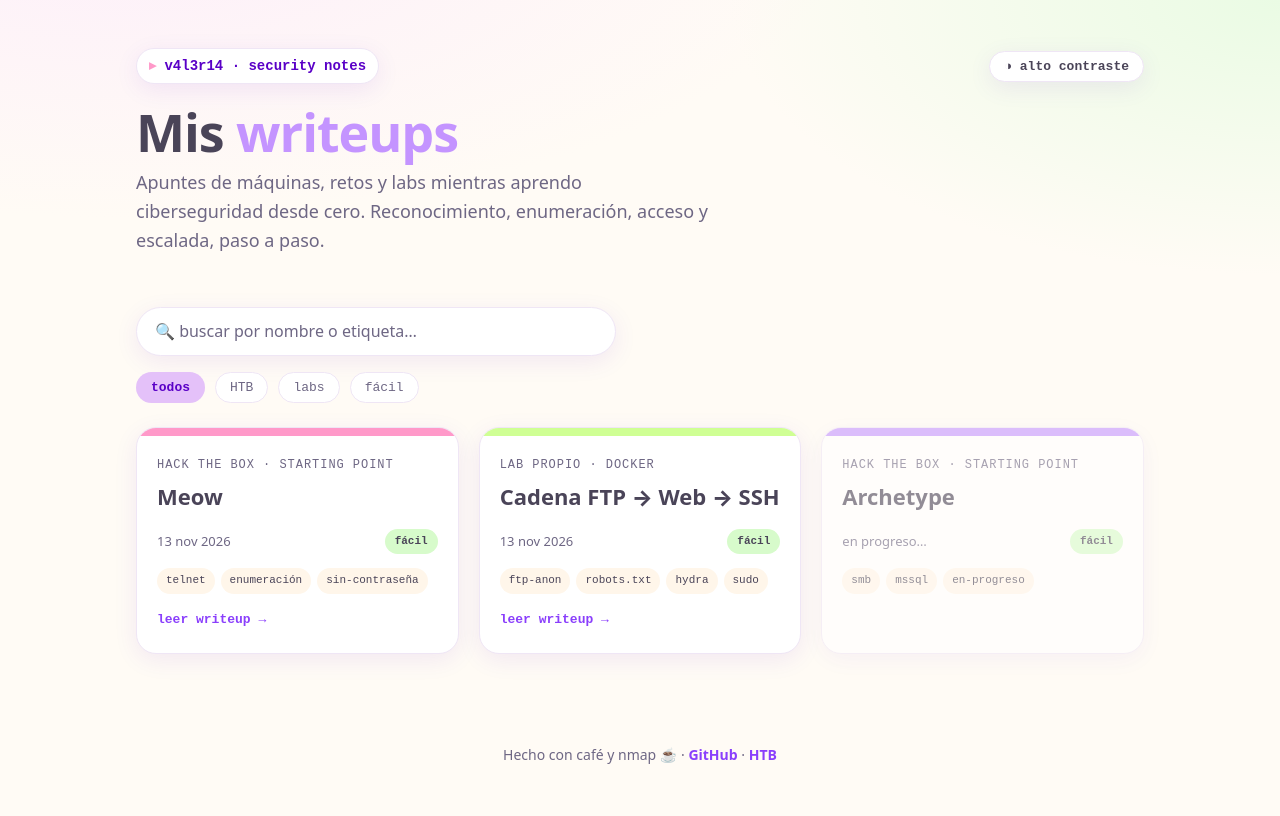
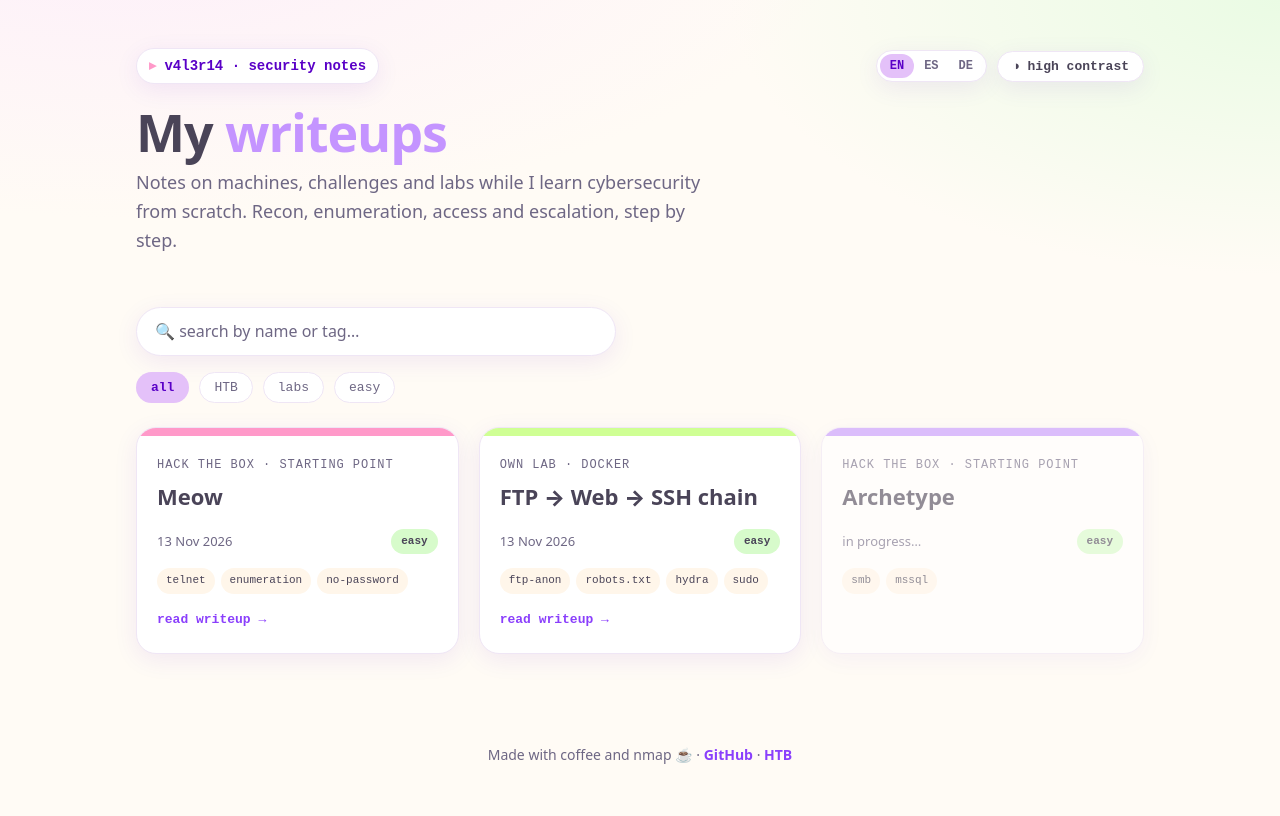
Before and after one commit to val-velvaz/CTF-Writeups, a plain HTML site: page index.html in a window 1280 px wide. Drawn offline with Linux system fonts and the light colour scheme.

Commit message:
Selector de idioma (EN por defecto, ES, DE) con traducciones estáticas
Co-Authored-By: Claude Opus 5.5 <noreply@anthropic.com>
Claude-Session: https://claude.ai/code/session_013NhCNnCrnsszyTXqxv57mV

```diff
--- a/assets/css/components.css
+++ b/assets/css/components.css
@@ -27,6 +27,31 @@ h1 {
 h1 .accent { color: var(--lavender-2, var(--accent)); }
 :root[data-theme="contrast"] h1 .accent { color: var(--neon-pink); }
 .tagline { color: var(--text-soft); font-size: 18px; max-width: 56ch; }
+
+/* ---------- Controles del header (idioma + tema) ---------- */
+.controls { display: flex; align-items: center; gap: 10px; flex-wrap: wrap; }
+.lang-switch {
+  display: inline-flex; background: var(--surface); border: 1px solid var(--border);
+  border-radius: 999px; padding: 3px; box-shadow: var(--shadow);
+}
+.lang-switch__btn {
+  font-family: var(--font-mono); font-size: 12px; font-weight: 600;
+  border: 0; background: transparent; color: var(--text-soft);
+  padding: 5px 10px; border-radius: 999px; cursor: pointer;
+}
+.lang-switch__btn[aria-pressed="true"] { background: var(--accent-soft); color: var(--accent); }
+:root[data-theme="contrast"] .lang-switch__btn[aria-pressed="true"] { color: #000; }
+
+/* El botón de tema tiene dos textos; se ve el que toca según el tema */
+.theme-toggle .to-pastel { display: none; }
+:root[data-theme="contrast"] .theme-toggle .to-pastel { display: inline; }
+:root[data-theme="contrast"] .theme-toggle .to-contrast { display: none; }
+
+/* Aviso "este writeup no está en tu idioma" */
+.notice {
+  margin-top: 20px !important; padding: 10px 14px; border-radius: var(--radius-sm);
+  background: var(--surface-2); border: 1px dashed var(--tone-lav); color: var(--text); font-size: 15px;
+}
 
 /* ---------- Buscador ---------- */
 .search { margin: 28px 0 0; }
--- /dev/null
+++ b/assets/i18n/en.json
@@ -0,0 +1,36 @@
+{
+  "meta": {
+    "home_title": "Writeups · v4l3r14",
+    "home_description": "Cybersecurity writeups: machines, challenges and labs, step by step.",
+    "writeup_title": "Writeup · v4l3r14"
+  },
+  "skip_home": "Skip to the writeups",
+  "skip_article": "Skip to content",
+  "logo": "v4l3r14 · security notes",
+  "lang_label": "Language",
+  "theme_to_contrast": "◑ high contrast",
+  "theme_to_pastel": "◐ pastel mode",
+  "hero_before": "My",
+  "hero_accent": "writeups",
+  "tagline": "Notes on machines, challenges and labs while I learn cybersecurity from scratch. Recon, enumeration, access and escalation, step by step.",
+  "search_label": "Search writeups by name",
+  "search_placeholder": "🔍 search by name or tag…",
+  "filters_label": "Filter writeups",
+  "filter_all": "all",
+  "no_results": "No writeup matches your search.",
+  "loading": "Loading…",
+  "empty": "No writeups yet. Coming soon!",
+  "load_error": "The writeups could not be loaded.",
+  "in_progress": "in progress…",
+  "read_more": "read writeup →",
+  "tags_label": "tags",
+  "difficulty": { "facil": "easy", "media": "medium", "dificil": "hard", "insane": "insane" },
+  "back": "← all writeups",
+  "back_home": "← back to home",
+  "oops": "Oops…",
+  "invalid": "Invalid writeup.",
+  "not_found": "Writeup not found.",
+  "fallback_notice": "This writeup is not available in {wanted} yet. Showing the {shown} version.",
+  "lang_names": { "en": "English", "es": "Spanish", "de": "German" },
+  "footer": "Made with coffee and nmap ☕"
+}
--- a/assets/js/data.js
+++ b/assets/js/data.js
@@ -1,27 +1,29 @@
 // data.js — acceso al catálogo y utilidades compartidas entre páginas.
+import { locale } from './i18n.js';
+
 export const CATALOG_URL = 'writeups/index.json';
 
-export async function loadCatalog() {
-  const res = await fetch(CATALOG_URL, { cache: 'no-cache' });
-  if (!res.ok) throw new Error(`No se pudo cargar ${CATALOG_URL} (${res.status})`);
-  const data = await res.json();
-  // Publicados primero (más recientes arriba), borradores al final
-  const draft = (w) => (w.estado === 'borrador' ? 1 : 0);
-  data.writeups.sort((a, b) => draft(a) - draft(b) || (b.fecha || '').localeCompare(a.fecha || ''));
-  return data;
+let catalogPromise;
+export function loadCatalog() {
+  catalogPromise ??= fetch(CATALOG_URL, { cache: 'no-cache' }).then(async (res) => {
+    if (!res.ok) throw new Error(`${CATALOG_URL} (${res.status})`);
+    const data = await res.json();
+    // Publicados primero (más recientes arriba), borradores al final
+    const draft = (w) => (w.estado === 'borrador' ? 1 : 0);
+    data.writeups.sort((a, b) => draft(a) - draft(b) || (b.fecha || '').localeCompare(a.fecha || ''));
+    return data;
+  });
+  return catalogPromise;
 }
 
 // Slug seguro: solo minúsculas, números y guiones (evita rutas raras)
 export const isSafeSlug = (s) => typeof s === 'string' && /^[a-z0-9-]+$/.test(s);
 
-const DIFF_LABEL = { facil: 'fácil', media: 'media', dificil: 'difícil', insane: 'insane' };
-export const diffLabel = (d) => DIFF_LABEL[d] || d;
-
 export function formatDate(iso) {
   if (!iso) return '';
   const d = new Date(`${iso}T00:00:00`);
   if (Number.isNaN(d.getTime())) return iso;
-  return d.toLocaleDateString('es-ES', { day: 'numeric', month: 'short', year: 'numeric' });
+  return d.toLocaleDateString(locale(), { day: 'numeric', month: 'short', year: 'numeric' });
 }
 
 // Crea elementos sin innerHTML (seguro ante contenido del JSON)
--- a/assets/js/home.js
+++ b/assets/js/home.js
@@ -1,93 +1,98 @@
 // home.js — pinta las tarjetas y los filtros a partir de writeups/index.json
-import { loadCatalog, isSafeSlug, diffLabel, formatDate, el } from './data.js';
+import { loadCatalog, isSafeSlug, formatDate, el } from './data.js';
+import { initI18n, onLangChange, t, pick } from './i18n.js';
 
 const TONES = ['pink', 'lav', 'mint', 'rose', 'peach'];
 
 // minúsculas y sin tildes: "Enumeración" encuentra "enumeracion"
-const normalize = (s) => s.toLowerCase().normalize('NFD').replace(/[\u0300-\u036f]/g, '');
+const normalize = (s) => s.toLowerCase().normalize('NFD').replace(/[̀-ͯ]/g, '');
+
+// todas las traducciones de un campo (texto o { en, es, de })
+const allVariants = (v) => (v && typeof v === 'object' ? Object.values(v) : [v ?? '']);
+
+const grid = document.getElementById('grid');
+const nav = document.getElementById('filters');
+const search = document.getElementById('search');
+const noResults = document.getElementById('no-results');
+const state = { cat: 'all', q: '' };
+let cards = [];
 
 function card(w) {
   const ready = w.estado !== 'borrador' && isSafeSlug(w.slug);
   const tone = TONES.includes(w.color) ? w.color : 'lav';
+  const tags = (w.tags || []).map(pick);
+  const title = pick(w.titulo);
 
   const body = el('div', { class: 'card__body' },
-    el('span', { class: 'platform' }, w.plataforma || ''),
-    el('h3', {}, w.titulo),
+    el('span', { class: 'platform' }, pick(w.plataforma)),
+    el('h3', {}, title),
     el('div', { class: 'meta' },
-      el('span', { class: 'date' }, ready ? formatDate(w.fecha) : 'en progreso…'),
-      w.dificultad && el('span', { class: `diff diff--${w.dificultad}` }, diffLabel(w.dificultad)),
+      el('span', { class: 'date' }, ready ? formatDate(w.fecha) : t('in_progress')),
+      w.dificultad && el('span', { class: `diff diff--${w.dificultad}` }, t(`difficulty.${w.dificultad}`)),
     ),
-    el('ul', { class: 'tags', 'aria-label': 'etiquetas' },
-      (w.tags || []).map((t) => el('li', { class: 'tag' }, t))),
-    ready && el('span', { class: 'card__cta', 'aria-hidden': 'true' }, 'leer writeup →'),
+    el('ul', { class: 'tags', 'aria-label': t('tags_label') }, tags.map((tag) => el('li', { class: 'tag' }, tag))),
+    ready && el('span', { class: 'card__cta', 'aria-hidden': 'true' }, t('read_more')),
   );
 
   const attrs = {
     class: `card${ready ? '' : ' card--soon'}`,
     'data-cat': (w.categorias || []).join(' '),
-    'data-search': normalize([w.titulo, w.plataforma, ...(w.tags || [])].join(' ')),
+    // se busca en nombre, plataforma y etiquetas en TODOS los idiomas
+    'data-search': normalize([w.titulo, w.plataforma, ...(w.tags || [])].flatMap(allVariants).join(' ')),
   };
   if (ready) attrs.href = `writeup.html?w=${encodeURIComponent(w.slug)}`;
   return el(ready ? 'a' : 'div', attrs, el('div', { class: `card__bar tone--${tone}` }), body);
 }
 
-// Filtro por categoría + búsqueda por texto, combinados
-function setupFilters(nav, search, noResults, filtros, cards) {
-  const state = { cat: 'all', q: '' };
-
-  const apply = () => {
-    let visible = 0;
-    cards.forEach((c) => {
-      const cats = (c.dataset.cat || '').split(' ');
-      const okCat = state.cat === 'all' || cats.includes(state.cat);
-      const okText = !state.q || c.dataset.search.includes(state.q);
-      c.hidden = !(okCat && okText);
-      if (!c.hidden) visible++;
-    });
-    noResults.hidden = visible > 0;
-  };
-
-  const chips = [{ id: 'all', label: 'todos' }, ...filtros].map((f) =>
-    el('button', { class: 'chip', type: 'button', 'data-f': f.id, 'aria-pressed': String(f.id === 'all') }, f.label));
-  nav.replaceChildren(...chips);
-
-  nav.addEventListener('click', (e) => {
-    const chip = e.target.closest('.chip');
-    if (!chip) return;
-    chips.forEach((c) => c.setAttribute('aria-pressed', String(c === chip)));
-    state.cat = chip.dataset.f;
-    apply();
+function applyFilters() {
+  let visible = 0;
+  cards.forEach((c) => {
+    const cats = (c.dataset.cat || '').split(' ');
+    const okCat = state.cat === 'all' || cats.includes(state.cat);
+    const okText = !state.q || c.dataset.search.includes(state.q);
+    c.hidden = !(okCat && okText);
+    if (!c.hidden) visible++;
   });
-
-  search.addEventListener('input', () => {
-    state.q = normalize(search.value.trim());
-    apply();
-  });
-  // Tecla "/" para saltar al buscador
-  document.addEventListener('keydown', (e) => {
-    if (e.key === '/' && document.activeElement !== search) { e.preventDefault(); search.focus(); }
-    if (e.key === 'Escape' && document.activeElement === search) { search.value = ''; state.q = ''; apply(); }
-  });
+  noResults.hidden = visible > 0 || !cards.length;
 }
 
-async function main() {
-  const grid = document.getElementById('grid');
-  const nav = document.getElementById('filters');
-  const search = document.getElementById('search');
-  const noResults = document.getElementById('no-results');
+async function render() {
   try {
     const { filtros = [], writeups } = await loadCatalog();
+    nav.replaceChildren(...[{ id: 'all', label: t('filter_all') }, ...filtros].map((f) =>
+      el('button', { class: 'chip', type: 'button', 'data-f': f.id, 'aria-pressed': String(f.id === state.cat) },
+        pick(f.label))));
     if (!writeups.length) {
-      grid.replaceChildren(el('p', { class: 'empty' }, 'Aún no hay writeups. ¡Pronto!'));
+      cards = [];
+      grid.replaceChildren(el('p', { class: 'empty' }, t('empty')));
       return;
     }
-    const cards = writeups.map(card);
+    cards = writeups.map(card);
     grid.replaceChildren(...cards);
-    setupFilters(nav, search, noResults, filtros, cards);
+    applyFilters();
   } catch (err) {
     console.error(err);
-    grid.replaceChildren(el('p', { class: 'error' }, 'No se pudieron cargar los writeups.'));
+    grid.replaceChildren(el('p', { class: 'error' }, t('load_error')));
   }
 }
 
-main();
+nav.addEventListener('click', (e) => {
+  const chip = e.target.closest('.chip');
+  if (!chip) return;
+  nav.querySelectorAll('.chip').forEach((c) => c.setAttribute('aria-pressed', String(c === chip)));
+  state.cat = chip.dataset.f;
+  applyFilters();
+});
+search.addEventListener('input', () => {
+  state.q = normalize(search.value.trim());
+  applyFilters();
+});
+// "/" salta al buscador, Esc lo vacía
+document.addEventListener('keydown', (e) => {
+  if (e.key === '/' && document.activeElement !== search) { e.preventDefault(); search.focus(); }
+  if (e.key === 'Escape' && document.activeElement === search) { search.value = ''; state.q = ''; applyFilters(); }
+});
+
+await initI18n();
+onLangChange(render);
+render();
--- /dev/null
+++ b/assets/js/i18n.js
@@ -0,0 +1,108 @@
+// i18n.js — idiomas de la interfaz (textos estáticos en assets/i18n/<lang>.json)
+//
+// En el HTML:
+//   data-i18n="clave"                       → textContent
+//   data-i18n-attr="placeholder:clave;aria-label:otra"  → atributos
+//   <body data-i18n-title="meta.home_title"> → <title>
+// En JS:  t('clave', { var: 'valor' })   pick(valor | { en, es, de })
+
+export const LANGS = ['en', 'es', 'de'];      // orden de los botones y de respaldo
+export const DEFAULT_LANG = 'en';
+const KEY = 'lang';
+const LOCALES = { en: 'en-GB', es: 'es-ES', de: 'de-DE' };
+
+let lang = DEFAULT_LANG;
+let dict = {};
+let base = {};                                // inglés: respaldo de claves sin traducir
+const listeners = [];
+
+const cache = {};
+async function loadDict(l) {
+  if (!cache[l]) {
+    cache[l] = fetch(`assets/i18n/${l}.json`, { cache: 'no-cache' })
+      .then((r) => (r.ok ? r.json() : {}))
+      .catch(() => ({}));
+  }
+  return cache[l];
+}
+
+function detectLang() {
+  const fromUrl = new URLSearchParams(location.search).get('lang');
+  if (LANGS.includes(fromUrl)) return fromUrl;
+  try {
+    const saved = localStorage.getItem(KEY);
+    if (LANGS.includes(saved)) return saved;
+  } catch (_) { /* modo privado */ }
+  return DEFAULT_LANG;
+}
+
+const lookup = (obj, path) => path.split('.').reduce((o, k) => (o && o[k] !== undefined ? o[k] : undefined), obj);
+
+export function t(key, vars = {}) {
+  let s = lookup(dict, key);
+  if (s === undefined) s = lookup(base, key);
+  if (s === undefined) return key;
+  return String(s).replace(/\{(\w+)\}/g, (_, k) => (vars[k] !== undefined ? vars[k] : `{${k}}`));
+}
+
+// Campo del catálogo que puede ser texto o { en, es, de }
+export function pick(value) {
+  if (value && typeof value === 'object' && !Array.isArray(value)) {
+    return value[lang] ?? value[DEFAULT_LANG] ?? Object.values(value)[0] ?? '';
+  }
+  return value ?? '';
+}
+
+export const currentLang = () => lang;
+export const locale = () => LOCALES[lang] || lang;
+export const onLangChange = (fn) => listeners.push(fn);
+
+function applyStatic() {
+  document.documentElement.lang = lang;
+  document.querySelectorAll('[data-i18n]').forEach((n) => { n.textContent = t(n.dataset.i18n); });
+  document.querySelectorAll('[data-i18n-attr]').forEach((n) => {
+    n.dataset.i18nAttr.split(';').forEach((pair) => {
+      const [attr, key] = pair.split(':').map((s) => s.trim());
+      if (attr && key) n.setAttribute(attr, t(key));
+    });
+  });
+  const titleKey = document.body.dataset.i18nTitle;
+  if (titleKey) document.title = t(titleKey);
+  document.querySelectorAll('#lang-switch [data-lang]').forEach((b) => {
+    b.setAttribute('aria-pressed', String(b.dataset.lang === lang));
+  });
+}
+
+export async function setLang(next) {
+  if (!LANGS.includes(next)) return;
+  lang = next;
+  try { localStorage.setItem(KEY, next); } catch (_) { /* modo privado */ }
+  dict = await loadDict(next);
+  applyStatic();
+  listeners.forEach((fn) => fn(lang));
+}
+
+function buildSwitcher() {
+  const box = document.getElementById('lang-switch');
+  if (!box) return;
+  box.replaceChildren(...LANGS.map((l) => {
+    const b = document.createElement('button');
+    b.type = 'button';
+    b.className = 'lang-switch__btn';
+    b.dataset.lang = l;
+    b.lang = l;
+    b.textContent = l.toUpperCase();
+    return b;
+  }));
+  box.addEventListener('click', (e) => {
+    const b = e.target.closest('[data-lang]');
+    if (b && b.dataset.lang !== lang) setLang(b.dataset.lang);
+  });
+}
+
+export async function initI18n() {
+  lang = detectLang();
+  [base, dict] = await Promise.all([loadDict(DEFAULT_LANG), loadDict(lang)]);
+  buildSwitcher();
+  applyStatic();
+}
--- a/assets/js/theme.js
+++ b/assets/js/theme.js
@@ -14,11 +14,8 @@
     if (theme === 'contrast') root.setAttribute('data-theme', 'contrast');
     else root.removeAttribute('data-theme');
     const btn = document.getElementById('theme-toggle');
-    if (btn) {
-      const on = theme === 'contrast';
-      btn.setAttribute('aria-pressed', String(on));
-      btn.textContent = on ? '◐ modo pastel' : '◑ alto contraste';
-    }
+    // El texto del botón lo pone i18n.js; aquí solo el estado
+    if (btn) btn.setAttribute('aria-pressed', String(theme === 'contrast'));
   }
 
   const prefersMore = window.matchMedia && window.matchMedia('(prefers-contrast: more)').matches;
--- a/index.html
+++ b/index.html
@@ -1,5 +1,5 @@
 <!DOCTYPE html>
-<html lang="es">
+<html lang="en">
 <head>
 <meta charset="utf-8">
 <meta name="viewport" content="width=device-width, initial-scale=1">
@@ -15,34 +15,41 @@
 <link rel="stylesheet" href="assets/css/components.css">
 <script src="assets/js/theme.js"></script>
 <title>Writeups · v4l3r14</title>
-<meta name="description" content="Writeups de ciberseguridad: máquinas, retos y labs paso a paso.">
+<meta name="description" content="Cybersecurity writeups: machines, challenges and labs, step by step." data-i18n-attr="content:meta.home_description">
 <script type="module" src="assets/js/home.js"></script>
 </head>
-<body>
-<a class="skip-link" href="#grid">Saltar a los writeups</a>
+<body data-i18n-title="meta.home_title">
+<a class="skip-link" href="#grid" data-i18n="skip_home">Skip to the writeups</a>
 <div class="wrap">
   <header class="site-header">
     <div class="topbar">
-      <a class="logo" href="./">v4l3r14 · security notes</a>
-      <button id="theme-toggle" class="theme-toggle" type="button" aria-pressed="false">◑ alto contraste</button>
+      <a class="logo" href="./" data-i18n="logo">v4l3r14 · security notes</a>
+      <div class="controls">
+        <!-- Botones EN / ES / DE: los genera i18n.js -->
+        <div id="lang-switch" class="lang-switch" role="group" aria-label="Language" data-i18n-attr="aria-label:lang_label"></div>
+        <button id="theme-toggle" class="theme-toggle" type="button" aria-pressed="false">
+          <span class="to-contrast" data-i18n="theme_to_contrast">◑ high contrast</span>
+          <span class="to-pastel" data-i18n="theme_to_pastel">◐ pastel mode</span>
+        </button>
+      </div>
     </div>
-    <h1>Mis <span class="accent">writeups</span></h1>
-    <p class="tagline">Apuntes de máquinas, retos y labs mientras aprendo ciberseguridad desde cero. Reconocimiento, enumeración, acceso y escalada, paso a paso.</p>
+    <h1><span data-i18n="hero_before">My</span> <span class="accent" data-i18n="hero_accent">writeups</span></h1>
+    <p class="tagline" data-i18n="tagline">Notes on machines, challenges and labs while I learn cybersecurity from scratch. Recon, enumeration, access and escalation, step by step.</p>
   </header>
 
   <!-- Los filtros y las tarjetas se generan desde writeups/index.json -->
   <div class="search">
-    <label class="visually-hidden" for="search">Buscar writeups por nombre</label>
-    <input id="search" class="search__input" type="search" placeholder="🔍 buscar por nombre o etiqueta…" autocomplete="off" spellcheck="false">
+    <label class="visually-hidden" for="search" data-i18n="search_label">Search writeups by name</label>
+    <input id="search" class="search__input" type="search" placeholder="🔍 search by name or tag…" data-i18n-attr="placeholder:search_placeholder" autocomplete="off" spellcheck="false">
   </div>
-  <nav class="filters" id="filters" aria-label="Filtrar writeups"></nav>
-  <p class="empty" id="no-results" hidden>Ningún writeup coincide con la búsqueda.</p>
+  <nav class="filters" id="filters" aria-label="Filter writeups" data-i18n-attr="aria-label:filters_label"></nav>
+  <p class="empty" id="no-results" hidden data-i18n="no_results">No writeup matches your search.</p>
   <main class="grid" id="grid" aria-live="polite">
-    <p class="empty">Cargando…</p>
+    <p class="empty" data-i18n="loading">Loading…</p>
   </main>
 
 <footer class="site-footer">
-  Hecho con café y nmap ☕ · <a href="https://github.com/val-velvaz/CTF-Writeups" target="_blank" rel="noopener noreferrer">GitHub</a> · <a href="https://www.hackthebox.com/" target="_blank" rel="noopener noreferrer">HTB</a>
+  <span data-i18n="footer">Made with coffee and nmap ☕</span> · <a href="https://github.com/val-velvaz/CTF-Writeups" target="_blank" rel="noopener noreferrer">GitHub</a> · <a href="https://www.hackthebox.com/" target="_blank" rel="noopener noreferrer">HTB</a>
 </footer>
 </div>
 </body>
--- a/writeups/index.json
+++ b/writeups/index.json
@@ -1,12 +1,13 @@
 {
   "filtros": [
     { "id": "htb",   "label": "HTB" },
-    { "id": "lab",   "label": "labs" },
-    { "id": "facil", "label": "fácil" }
+    { "id": "lab",   "label": { "en": "labs", "es": "labs", "de": "Labs" } },
+    { "id": "facil", "label": { "en": "easy", "es": "fácil", "de": "leicht" } }
   ],
   "writeups": [
     {
       "slug": "meow",
+      "idiomas": ["es"],
       "titulo": "Meow",
       "plataforma": "Hack The Box · Starting Point",
       "so": "Linux",
@@ -14,22 +15,40 @@
       "fecha": "2026-11-13",
       "color": "pink",
       "categorias": ["htb", "facil"],
-      "tags": ["telnet", "enumeración", "sin-contraseña"],
-      "resumen": "Primera máquina de Starting Point: telnet expuesto y root sin contraseña."
+      "tags": [
+        "telnet",
+        { "en": "enumeration", "es": "enumeración", "de": "Enumeration" },
+        { "en": "no-password", "es": "sin-contraseña", "de": "ohne-passwort" }
+      ],
+      "resumen": {
+        "en": "First Starting Point machine: exposed telnet and root without a password.",
+        "es": "Primera máquina de Starting Point: telnet expuesto y root sin contraseña.",
+        "de": "Erste Starting-Point-Maschine: offenes Telnet und root ohne Passwort."
+      }
     },
     {
       "slug": "lab-ftp-web-ssh",
-      "titulo": "Cadena FTP → Web → SSH",
-      "plataforma": "Lab propio · Docker",
+      "idiomas": ["es"],
+      "titulo": {
+        "en": "FTP → Web → SSH chain",
+        "es": "Cadena FTP → Web → SSH",
+        "de": "FTP → Web → SSH Kette"
+      },
+      "plataforma": { "en": "Own lab · Docker", "es": "Lab propio · Docker", "de": "Eigenes Lab · Docker" },
       "dificultad": "facil",
       "fecha": "2026-11-13",
       "color": "mint",
       "categorias": ["lab", "facil"],
       "tags": ["ftp-anon", "robots.txt", "hydra", "sudo"],
-      "resumen": "Laboratorio en Docker: FTP anónimo, enumeración web, fuerza bruta SSH y escalada con find."
+      "resumen": {
+        "en": "Docker lab: anonymous FTP, web enumeration, SSH brute force and privilege escalation with find.",
+        "es": "Laboratorio en Docker: FTP anónimo, enumeración web, fuerza bruta SSH y escalada con find.",
+        "de": "Docker-Lab: anonymes FTP, Web-Enumeration, SSH-Bruteforce und Rechteausweitung mit find."
+      }
     },
     {
       "slug": "archetype",
+      "idiomas": ["es"],
       "titulo": "Archetype",
       "plataforma": "Hack The Box · Starting Point",
       "so": "Windows",
@@ -38,8 +57,8 @@
       "color": "lav",
       "estado": "borrador",
       "categorias": ["htb", "facil"],
-      "tags": ["smb", "mssql", "en-progreso"],
-      "resumen": "En progreso."
+      "tags": ["smb", "mssql"],
+      "resumen": { "en": "In progress.", "es": "En progreso.", "de": "In Arbeit." }
     }
   ]
 }
```
Also changed, not shown: assets/i18n/de.json (added, +36 -0 lines), assets/i18n/es.json (added, +36 -0 lines), assets/js/writeup.js (+44 -22 lines), writeup.html (+17 -10 lines), 10 other files.
